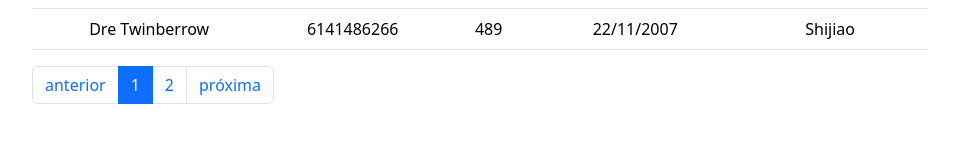
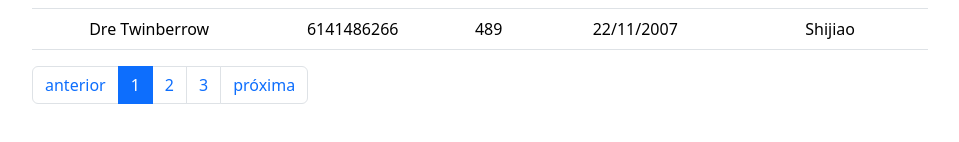
Before and after one commit to KevinMeredo/frontend, a React (Create React App) app: page / in a window 1280 px wide. Shown: the part 438-580 px from the top of the page, without its empty margins (160-1119 px from the left). Built offline with nearby package versions, Linux system fonts and the light colour scheme.

Commit message:
changepage funfa

```diff
--- a/package.json
+++ b/package.json
@@ -3,6 +3,8 @@
   "version": "0.1.0",
   "private": true,
   "dependencies": {
+    "@aldabil/react-scheduler": "^2.7.20",
+    "@mui/styled-engine": "^5.14.7",
     "@testing-library/jest-dom": "^5.17.0",
     "@testing-library/react": "^13.4.0",
     "@testing-library/user-event": "^13.5.0",
--- a/public/index.html
+++ b/public/index.html
@@ -14,16 +14,6 @@
       manifest.json provides metadata used when your web app is installed on a
       user's mobile device or desktop. See https://developers.google.com/web/fundamentals/web-app-manifest/
     -->
-    <link rel="manifest" href="%PUBLIC_URL%/manifest.json" />
-    <!--
-      Notice the use of %PUBLIC_URL% in the tags above.
-      It will be replaced with the URL of the `public` folder during the build.
-      Only files inside the `public` folder can be referenced from the HTML.
-
-      Unlike "/favicon.ico" or "favicon.ico", "%PUBLIC_URL%/favicon.ico" will
-      work correctly both with client-side routing and a non-root public URL.
-      Learn how to configure a non-root public URL by running `npm run build`.
-    -->
     <title>React App</title>
   </head>
   <body>
--- a/src/App.jsx
+++ b/src/App.jsx
@@ -1,11 +1,12 @@
 import { BrowserRouter, Route, Routes } from 'react-router-dom';
 import { Pacientes } from './paginas/pacientes';
-
+import { Agenda } from './paginas/agenda'
 export default function App() {
   return (
       <BrowserRouter>
         <Routes>
           <Route exact path='/' element={<Pacientes />} />
+          <Route exact path='/' element={<Agenda />} />
         </Routes>
       </BrowserRouter>
   );
--- a/src/MOCK_DATA.json
+++ b/src/MOCK_DATA.json
@@ -7,4 +7,6 @@
 {"RG":"21","Nome":"Etan Reyes","CPF":"4428869606","Data_Nasc":"27/11/2003","Naturalidade":"Grubišno Polje"},
 {"RG":"9","Nome":"Jeri Winram","CPF":"9162929119","Data_Nasc":"31/08/2005","Naturalidade":"Ambat"},
 {"RG":"5737","Nome":"Gertrudis Kristoffersen","CPF":"9261532241","Data_Nasc":"12/04/2005","Naturalidade":"Wuyang"},
-{"RG":"389","Nome":"Lon Brandrick","CPF":"3186679354","Data_Nasc":"10/08/2004","Naturalidade":"Wete"}]
+{"RG":"389","Nome":"Lon Brandrick","CPF":"3186679354","Data_Nasc":"10/08/2004","Naturalidade":"Wete"},
+{"RG":"389","Nome":"Lon Brandrick","CPF":"3186679354","Data_Nasc":"10/08/2004","Naturalidade":"Wete"}
+]
--- /dev/null
+++ b/src/paginas/agenda.jsx
@@ -0,0 +1,3 @@
+export function Agenda(){
+
+}
--- a/src/paginas/pacientes.jsx
+++ b/src/paginas/pacientes.jsx
@@ -46,7 +46,7 @@ export function Pacientes() {
                     numeros.map((n, i) => (
                       <li className={`page-item ${paginaAtual === n ? 'active' : ''}`} key={i}>
                         <a href='#' className='page-link'
-                        onClick={changePage(i)}>{n}</a>
+                        onClick={() => changePage(i)}>{n}</a>
                       </li>
                     ))
                   }
@@ -65,11 +65,12 @@ export function Pacientes() {
     function  nextPage(){
       if(paginaAtual !== paginaN){
         setPaginaAtual(paginaAtual + 1)
+        console.log(paginaAtual)
       }
     }
     function  changePage(id){
-      //if(paginaAtual !== id){
-      //  setPaginaAtual(id)
-      //}
+      if(paginaAtual !== id + 1){
+        setPaginaAtual(id + 1)
+      }
     }
   }
```
Also changed, not shown: 1 other file (tests, documents, lock files or other folders).
